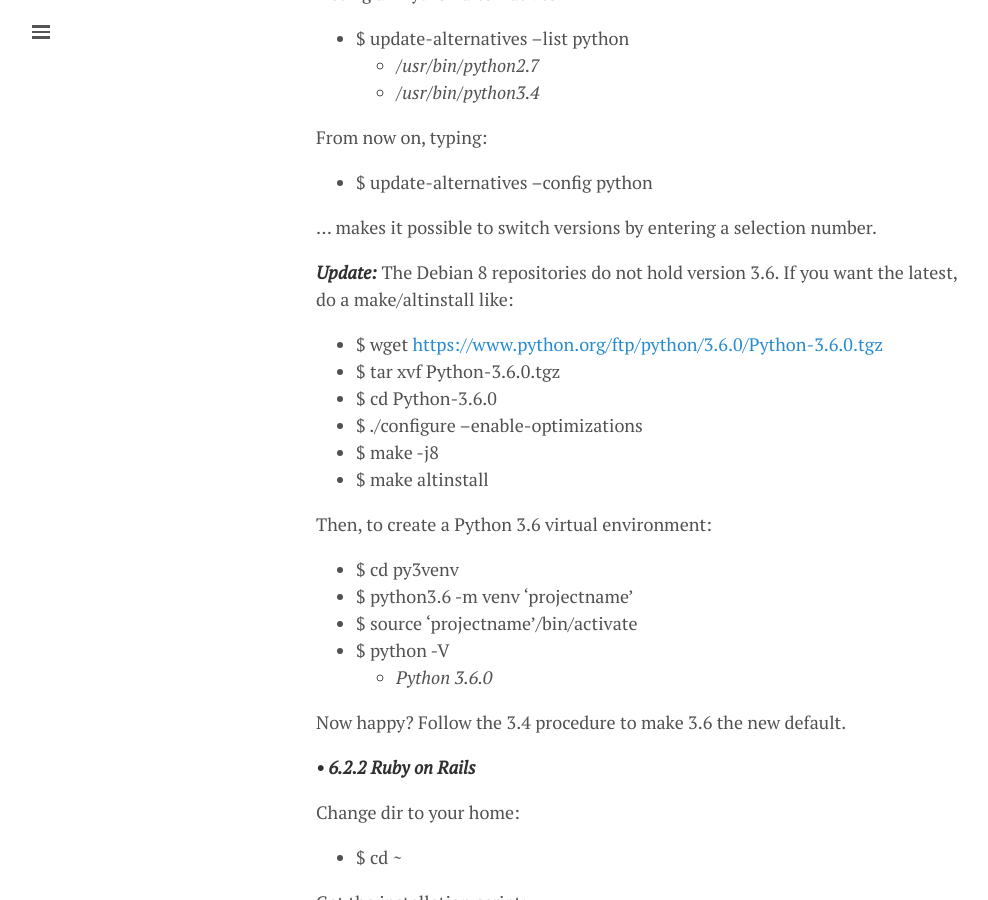
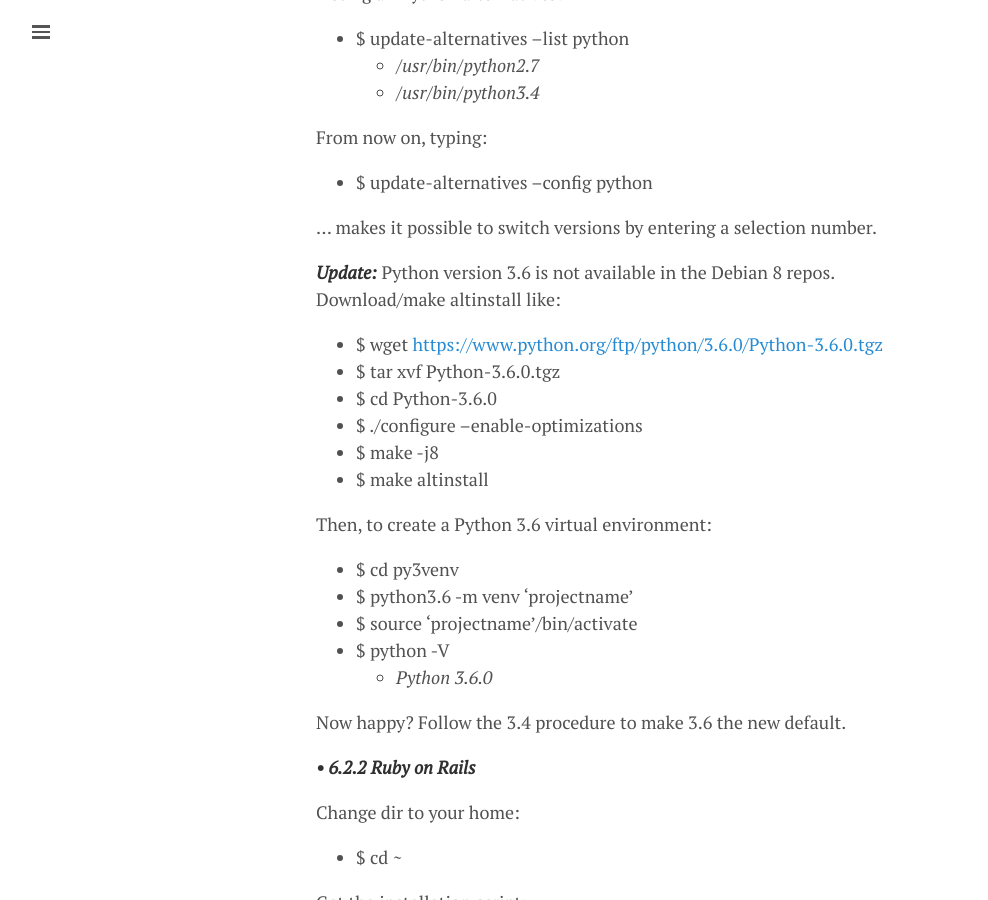
Before and after one commit to lgeurts/lgeurts.github.io, a Jekyll site: the page built from _posts/2017-07-11-bunsenlabs-linux-setup-notes-for dell-inspiron-6000.md, in a window 1280 px wide and 900 px high, scrolled down 11736 px. Shown: the whole window, without its empty margins (0-988 px from the left). Built offline with Jekyll 4.4.1, drawn with Linux system fonts in a browser that asks for light colours; nearby versions of some CDN libraries; comment, search, counter and statistics services are not loaded; some of the changed text lies outside the part shown.

Commit message:
Update sub-section 6.2.1 Python 3.6

```diff
--- a/_posts/2017-07-11-bunsenlabs-linux-setup-notes-for dell-inspiron-6000.md
+++ b/_posts/2017-07-11-bunsenlabs-linux-setup-notes-for dell-inspiron-6000.md
@@ -38,7 +38,7 @@ v1.1
 > * 08/17/17 Adding terminator.
 > * 08/20/17 Made multiple adjustments, removed typos.
 > * 08/29/17 Adding Geany-plugins, ranger, nicstat, lshw, dzen2.
-> * 09/02/17 Adding Atom.
+> * 09/02/17 Adding Atom, update Python with v3.6.
 
 **2 Before you begin**
 ----------------------
@@ -344,7 +344,7 @@ From now on, typing:
 
 ... makes it possible to switch versions by entering a selection number.
 
-***Update:*** The Debian 8 repositories do not hold version 3.6. If you want the latest, do a make/altinstall like:
+***Update:*** Python version 3.6 is not available in the Debian 8 repos. Download/make altinstall like:
 
 - $ wget [https://www.python.org/ftp/python/3.6.0/Python-3.6.0.tgz](https://www.python.org/ftp/python/3.6.0/Python-3.6.0.tgz)
 - $ tar xvf Python-3.6.0.tgz
```
